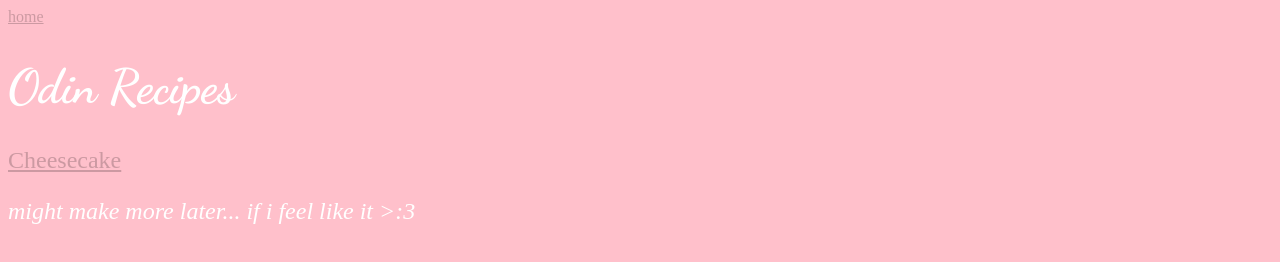
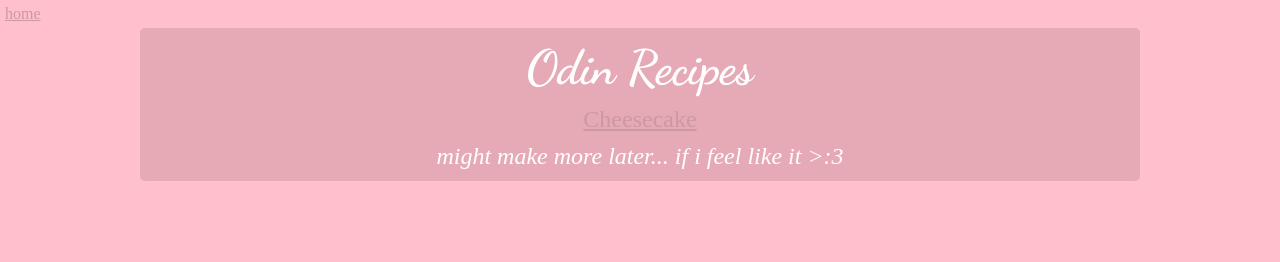
Before and after one commit to chrisbeltr/odin-learning, a plain HTML site: page projects/odin-recipes/index.html in a window 1280 px wide. Drawn offline with Linux system fonts and the light colour scheme.

Commit message:
updated recipes project

```diff
--- a/projects/odin-recipes/css/style.css
+++ b/projects/odin-recipes/css/style.css
@@ -1,17 +1,44 @@
+*, *::before, *::after {
+    box-sizing: border-box;
+}
+
 body {
     background-color: #ffc0cb;
     color: white;
+    margin: 0;
+    height: 100%;
 }
 
-h1 {
+header {
+    margin: 5px;
+}
+
+.recipe {
+    background-color: #e5aab5;
+    border-radius: 5px;
+    margin: 0 auto;
+    max-width: 1000px;
+    min-width: max-content;
+    height: 100%;
+    padding: 1px;
+}
+
+.title {
     font-family: "Dancing Script", cursive;
     font-size: 3em;
 }
 
-p, a.normal {
+.body-size {
     font-size: 1.5em;
 }
 
 a {
     color: #cc99a2;
+    display: inline-block;
+    width: fit-content;
 }
+
+.recipe .recipe-child {
+    width: fit-content;
+    margin: 10px auto;
+}
--- a/projects/odin-recipes/index.html
+++ b/projects/odin-recipes/index.html
@@ -17,9 +17,11 @@
     <header>
         <a href="../../index.html">home</a>
     </header>
-    <h1>Odin Recipes</h1>
-    <a class="normal" style="display: block;" href="recipes/cheesecake.html">Cheesecake</a>
-    <p><em>might make more later... if i feel like it >:3</em></p>
+    <div class="recipe">
+        <h1 class="title recipe-child">Odin Recipes</h1>
+        <a class="body-size recipe-child" style="display: block;" href="recipes/cheesecake.html">Cheesecake</a>
+        <p class="body-size recipe-child"><em>might make more later... if i feel like it >:3</em></p>
+    </div>
 </body>
 
 </html>
```
